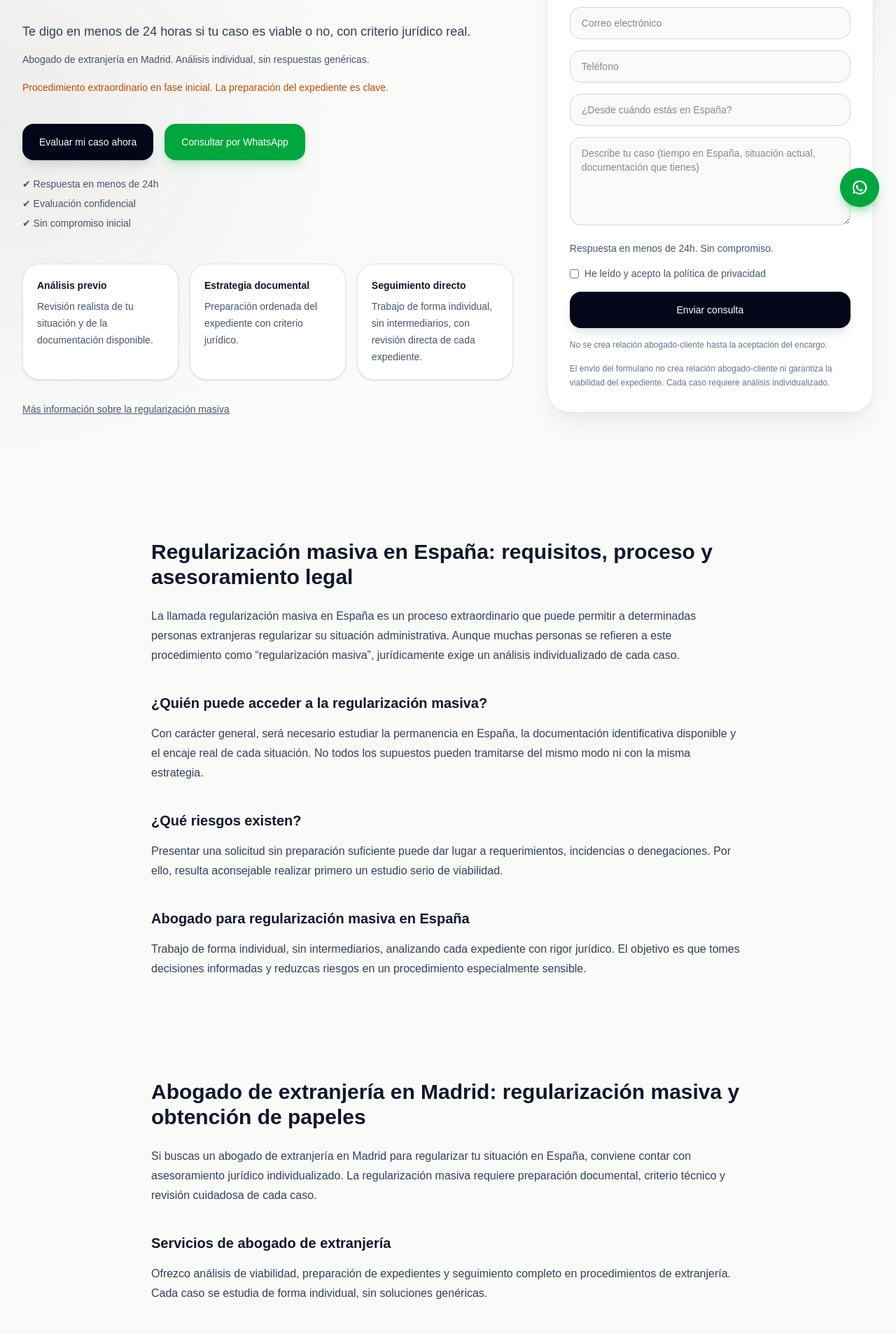
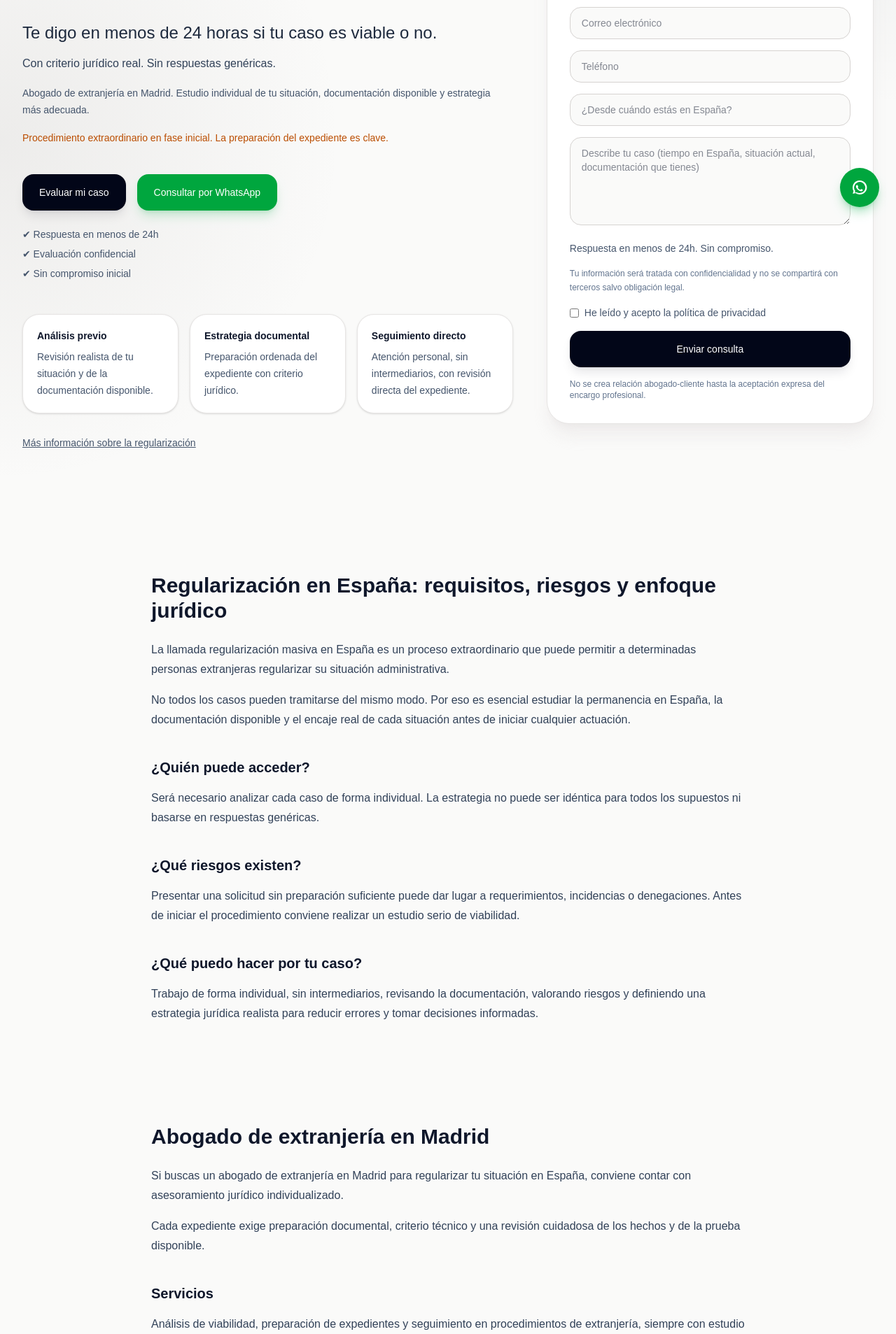
Before and after one commit to HugoAG73/hugo-alonso-web, a Next.js app: page / in a window 1280 px wide. Shown: the part 480-2387 px from the top of the page at 70% size. Built offline with nearby package versions, Linux system fonts and the light colour scheme.

Commit message:
Optimización home

```diff
--- a/app/page.tsx
+++ b/app/page.tsx
@@ -100,14 +100,17 @@ export default function Home() {
               ¿Puedes conseguir papeles en España en 2026?
             </h1>
 
-            <p className="mt-6 max-w-2xl text-lg leading-8 text-slate-700">
-              Te digo en menos de 24 horas si tu caso es viable o no, con
-              criterio jurídico real.
+            <p className="mt-6 max-w-2xl text-2xl leading-9 text-slate-800">
+              Te digo en menos de 24 horas si tu caso es viable o no.
             </p>
 
-            <p className="mt-3 max-w-2xl text-sm leading-6 text-slate-600">
-              Abogado de extranjería en Madrid. Análisis individual, sin
-              respuestas genéricas.
+            <p className="mt-3 max-w-2xl text-base leading-7 text-slate-700">
+              Con criterio jurídico real. Sin respuestas genéricas.
+            </p>
+
+            <p className="mt-4 max-w-2xl text-sm leading-6 text-slate-600">
+              Abogado de extranjería en Madrid. Estudio individual de tu situación,
+              documentación disponible y estrategia más adecuada.
             </p>
 
             <p className="mt-4 max-w-2xl text-sm leading-6 text-amber-700">
@@ -120,7 +123,7 @@ export default function Home() {
                 href="#contacto"
                 className="inline-flex items-center justify-center rounded-2xl bg-slate-950 px-6 py-4 text-sm font-medium text-white shadow-lg shadow-slate-900/10 transition hover:-translate-y-0.5"
               >
-                Evaluar mi caso ahora
+                Evaluar mi caso
               </a>
 
               <a
@@ -151,7 +154,7 @@ export default function Home() {
                 ],
                 [
                   "Seguimiento directo",
-                  "Trabajo de forma individual, sin intermediarios, con revisión directa de cada expediente.",
+                  "Atención personal, sin intermediarios, con revisión directa del expediente.",
                 ],
               ].map(([title, text]) => (
                 <div
@@ -169,7 +172,7 @@ export default function Home() {
             </div>
 
             <p className="mt-8 text-sm text-slate-600 underline">
-              <a href="#contacto">Más información sobre la regularización masiva</a>
+              <a href="#informacion">Más información sobre la regularización</a>
             </p>
           </div>
 
@@ -184,8 +187,8 @@ export default function Home() {
               Comprueba si tu caso puede encajar
             </h2>
             <p className="mt-4 text-sm leading-6 text-slate-600">
-              Evaluación preliminar orientada a identificar riesgos,
-              documentación necesaria y próximos pasos.
+              Evaluación preliminar orientada a detectar riesgos, documentación
+              necesaria y siguientes pasos.
             </p>
 
             <form onSubmit={handleSubmit} className="mt-8 space-y-4">
@@ -237,6 +240,11 @@ export default function Home() {
                 Respuesta en menos de 24h. Sin compromiso.
               </p>
 
+              <p className="text-xs leading-5 text-slate-500">
+                Tu información será tratada con confidencialidad y no se compartirá
+                con terceros salvo obligación legal.
+              </p>
+
               <label className="flex items-start gap-2 text-sm text-slate-600">
                 <input
                   name="privacidad"
@@ -264,42 +272,38 @@ export default function Home() {
               </button>
 
               <p className="text-xs text-slate-500">
-                No se crea relación abogado-cliente hasta la aceptación del
-                encargo.
+                No se crea relación abogado-cliente hasta la aceptación expresa del
+                encargo profesional.
               </p>
             </form>
-
-            <p className="mt-4 text-xs leading-5 text-slate-500">
-              El envío del formulario no crea relación abogado-cliente ni
-              garantiza la viabilidad del expediente. Cada caso requiere
-              análisis individualizado.
-            </p>
           </aside>
         </div>
       </section>
 
-      <section className="mx-auto max-w-4xl px-6 py-16">
+      <section id="informacion" className="mx-auto max-w-4xl px-6 py-16">
         <h2 className="text-3xl font-semibold text-slate-900">
-          Regularización masiva en España: requisitos, proceso y asesoramiento
-          legal
+          Regularización en España: requisitos, riesgos y enfoque jurídico
         </h2>
 
         <p className="mt-6 leading-7 text-slate-700">
-          La llamada regularización masiva en España es un proceso
-          extraordinario que puede permitir a determinadas personas extranjeras
-          regularizar su situación administrativa. Aunque muchas personas se
-          refieren a este procedimiento como “regularización masiva”,
-          jurídicamente exige un análisis individualizado de cada caso.
+          La llamada regularización masiva en España es un proceso extraordinario
+          que puede permitir a determinadas personas extranjeras regularizar su
+          situación administrativa.
+        </p>
+
+        <p className="mt-4 leading-7 text-slate-700">
+          No todos los casos pueden tramitarse del mismo modo. Por eso es
+          esencial estudiar la permanencia en España, la documentación disponible
+          y el encaje real de cada situación antes de iniciar cualquier actuación.
         </p>
 
         <h3 className="mt-10 text-xl font-semibold text-slate-900">
-          ¿Quién puede acceder a la regularización masiva?
+          ¿Quién puede acceder?
         </h3>
         <p className="mt-4 leading-7 text-slate-700">
-          Con carácter general, será necesario estudiar la permanencia en
-          España, la documentación identificativa disponible y el encaje real de
-          cada situación. No todos los supuestos pueden tramitarse del mismo
-          modo ni con la misma estrategia.
+          Será necesario analizar cada caso de forma individual. La estrategia no
+          puede ser idéntica para todos los supuestos ni basarse en respuestas
+          genéricas.
         </p>
 
         <h3 className="mt-10 text-xl font-semibold text-slate-900">
@@ -307,49 +311,51 @@ export default function Home() {
         </h3>
         <p className="mt-4 leading-7 text-slate-700">
           Presentar una solicitud sin preparación suficiente puede dar lugar a
-          requerimientos, incidencias o denegaciones. Por ello, resulta
-          aconsejable realizar primero un estudio serio de viabilidad.
+          requerimientos, incidencias o denegaciones. Antes de iniciar el
+          procedimiento conviene realizar un estudio serio de viabilidad.
         </p>
 
         <h3 className="mt-10 text-xl font-semibold text-slate-900">
-          Abogado para regularización masiva en España
+          ¿Qué puedo hacer por tu caso?
         </h3>
         <p className="mt-4 leading-7 text-slate-700">
-          Trabajo de forma individual, sin intermediarios, analizando cada
-          expediente con rigor jurídico. El objetivo es que tomes decisiones
-          informadas y reduzcas riesgos en un procedimiento especialmente
-          sensible.
+          Trabajo de forma individual, sin intermediarios, revisando la
+          documentación, valorando riesgos y definiendo una estrategia jurídica
+          realista para reducir errores y tomar decisiones informadas.
         </p>
       </section>
 
       <section className="mx-auto max-w-4xl px-6 py-20">
         <h2 className="text-3xl font-semibold text-slate-900">
-          Abogado de extranjería en Madrid: regularización masiva y obtención de
-          papeles
+          Abogado de extranjería en Madrid
         </h2>
 
         <p className="mt-6 leading-7 text-slate-700">
           Si buscas un abogado de extranjería en Madrid para regularizar tu
           situación en España, conviene contar con asesoramiento jurídico
-          individualizado. La regularización masiva requiere preparación
-          documental, criterio técnico y revisión cuidadosa de cada caso.
+          individualizado.
+        </p>
+
+        <p className="mt-4 leading-7 text-slate-700">
+          Cada expediente exige preparación documental, criterio técnico y una
+          revisión cuidadosa de los hechos y de la prueba disponible.
         </p>
 
         <h3 className="mt-10 text-xl font-semibold text-slate-900">
-          Servicios de abogado de extranjería
+          Servicios
         </h3>
         <p className="mt-4 leading-7 text-slate-700">
-          Ofrezco análisis de viabilidad, preparación de expedientes y
-          seguimiento completo en procedimientos de extranjería. Cada caso se
-          estudia de forma individual, sin soluciones genéricas.
+          Análisis de viabilidad, preparación de expedientes y seguimiento en
+          procedimientos de extranjería, siempre con estudio individual y sin
+          soluciones estandarizadas.
         </p>
 
         <h3 className="mt-10 text-xl font-semibold text-slate-900">
-          Consulta con abogado de extranjería en Madrid
+          Primera valoración
         </h3>
         <p className="mt-4 leading-7 text-slate-700">
-          Puedes contactar directamente para una revisión inicial de tu caso y
-          determinar si es posible iniciar un procedimiento de regularización.
+          Puedes contactar para una revisión inicial de tu caso y determinar si
+          existe una vía razonable para iniciar el procedimiento.
         </p>
       </section>
 
@@ -360,12 +366,12 @@ export default function Home() {
               Contacto
             </div>
             <h2 className="mt-4 text-3xl font-semibold tracking-tight text-slate-950">
-              Consulta abogado regularización masiva en España
+              Consulta abogado de extranjería en Madrid
             </h2>
             <p className="mt-6 max-w-xl text-base leading-7 text-slate-600">
-              Si deseas una revisión profesional de tu situación, puedes
-              contactar para una primera valoración y definir la mejor
-              estrategia de actuación.
+              Si deseas una revisión profesional de tu situación, puedes contactar
+              para una primera valoración y definir la mejor estrategia de
+              actuación.
             </p>
           </div>
           <div className="grid gap-4 text-sm text-slate-700">
```
